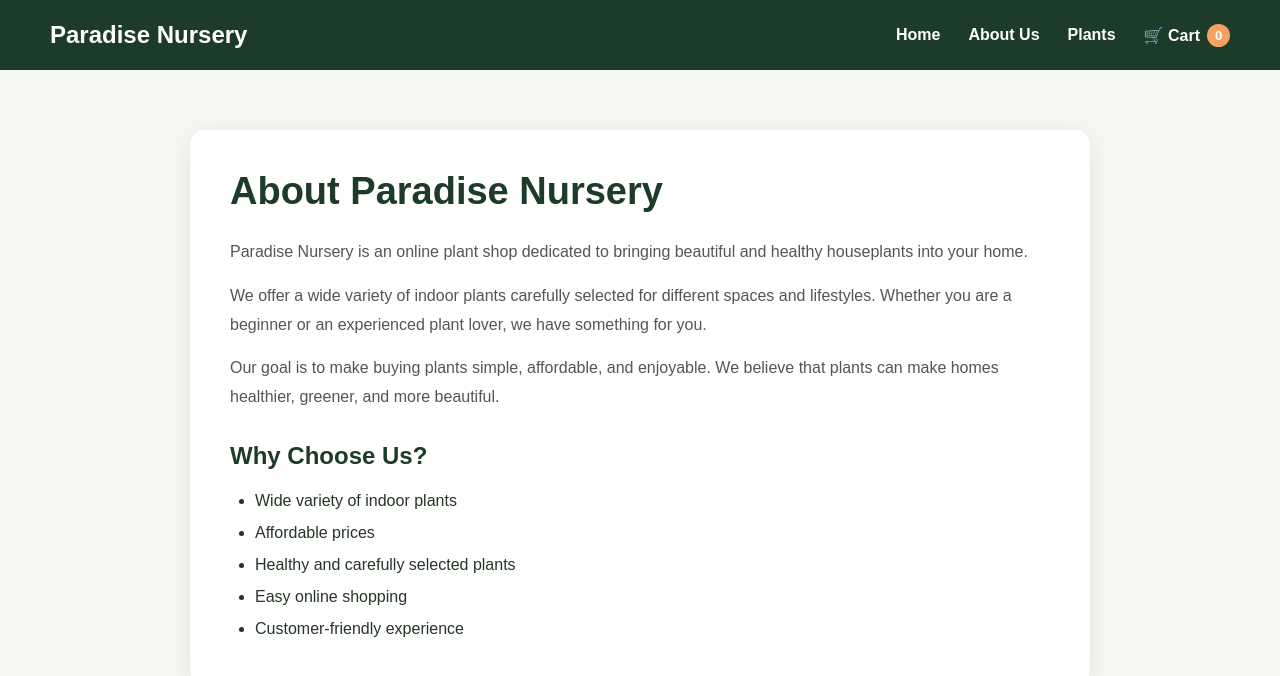
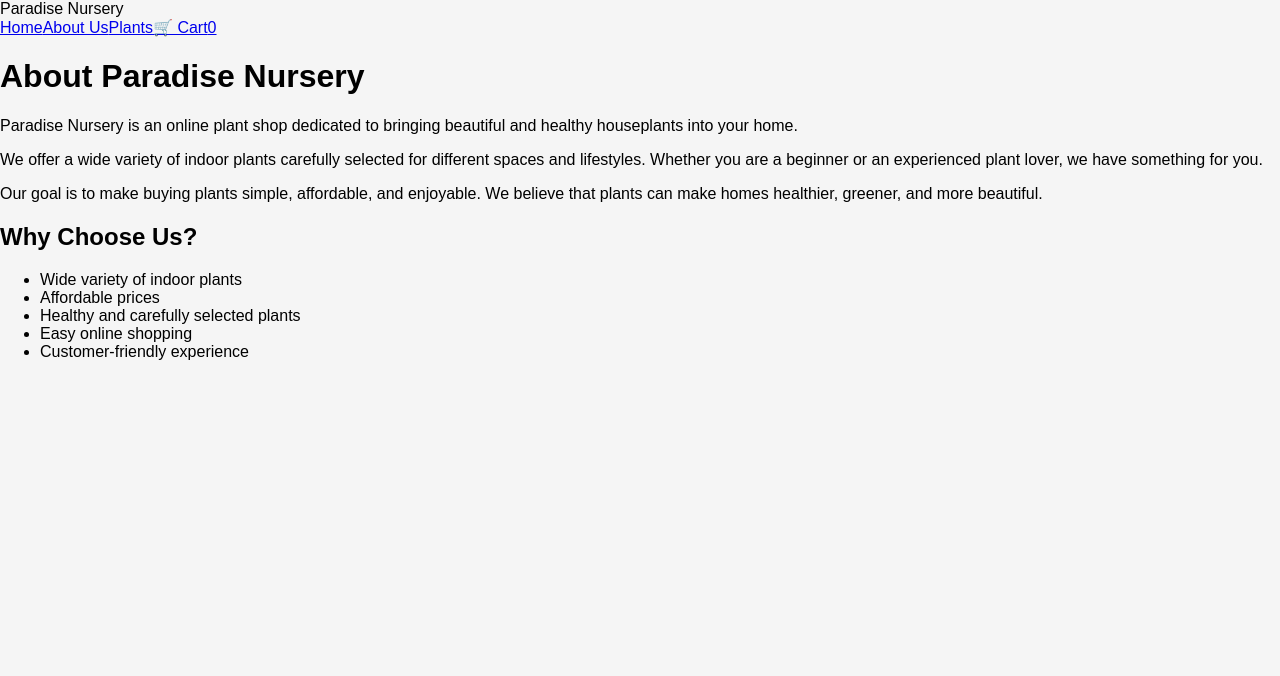
Before and after one commit to PramodStack/e-plantShopping, a React (Vite) app: page /about in a window 1280 px wide. Shown: the top 676 px of the page. Built offline with nearby package versions, Linux system fonts and the light colour scheme.

Commit message:
Update App.css

```diff
--- a/src/App.css
+++ b/src/App.css
@@ -1,422 +1,152 @@
 * {
   box-sizing: border-box;
-  margin: 0;
-  padding: 0;
 }
 
 body {
-  font-family: Arial, Helvetica, sans-serif;
-  background: #f5f7f3;
-  color: #263526;
+  margin: 0;
+  font-family: Arial, sans-serif;
+  background: #f5f5f5;
 }
 
-/* NAVBAR */
-
-.navbar {
-  height: 70px;
-  background: #1d3b29;
-  color: white;
-  display: flex;
-  align-items: center;
-  justify-content: space-between;
-  padding: 0 50px;
-  position: sticky;
-  top: 0;
-  z-index: 100;
+.background-image {
+  min-height: 100vh;
+  background-image: url("https://images.unsplash.com/photo-1497250681960-ef046c08a56e?auto=format&fit=crop&w=2000&q=80");
+  background-size: cover;
+  background-position: center;
+  background-repeat: no-repeat;
 }
 
-.logo {
-  font-size: 24px;
-  font-weight: bold;
+.home-page {
+  min-height: 100vh;
+  display: flex;
+  justify-content: center;
+  align-items: center;
+  text-align: center;
+  background: rgba(0, 0, 0, 0.35);
 }
 
-.nav-links {
-  display: flex;
-  align-items: center;
-  gap: 28px;
+.home-content {
+  background: rgba(255, 255, 255, 0.95);
+  padding: 50px;
+  border-radius: 20px;
+  max-width: 650px;
+  box-shadow: 0 10px 30px rgba(0, 0, 0, 0.25);
 }
 
-.nav-links a {
-  color: white;
-  text-decoration: none;
-  font-size: 16px;
-  font-weight: 600;
+.home-content h1 {
+  font-size: 42px;
+  margin-bottom: 15px;
+  color: #245c2a;
 }
 
-.nav-links a:hover {
-  color: #b9e6a4;
+.home-content p {
+  font-size: 18px;
+  margin-bottom: 30px;
+  color: #444;
 }
 
-.cart-link {
-  display: flex;
-  align-items: center;
-  gap: 7px;
-}
-
-.cart-count {
-  background: #f4a261;
+.get-started {
+  padding: 14px 30px;
+  border: none;
+  border-radius: 8px;
+  background: #2e7d32;
   color: white;
-  border-radius: 50%;
-  min-width: 23px;
-  height: 23px;
-  display: inline-flex;
-  align-items: center;
-  justify-content: center;
-  font-size: 13px;
-}
-
-/* HOME */
-
-.home-page {
-  min-height: calc(100vh - 70px);
-  background:
-    linear-gradient(
-      rgba(20, 55, 30, 0.55),
-      rgba(20, 55, 30, 0.55)
-    ),
-    url("https://images.unsplash.com/photo-1497250681960-ef046c08a56e?w=1600")
-    center/cover no-repeat;
-
-  display: flex;
-  align-items: center;
-  justify-content: center;
-  text-align: center;
-  padding: 40px;
-}
-
-.hero-content {
-  color: white;
-  max-width: 750px;
-}
-
-.hero-content h1 {
-  font-size: 64px;
-  margin-bottom: 20px;
-}
-
-.hero-content p {
-  font-size: 22px;
-  line-height: 1.6;
-  margin-bottom: 30px;
-}
-
-.hero-content button,
-.empty-cart button {
-  border: none;
-  background: #f4a261;
-  color: white;
-  padding: 14px 30px;
-  border-radius: 8px;
-  font-size: 17px;
-  font-weight: bold;
+  font-size: 18px;
   cursor: pointer;
 }
 
-.hero-content button:hover,
-.empty-cart button:hover {
-  background: #e88c45;
+.get-started:hover {
+  background: #1b5e20;
 }
 
-/* ABOUT */
-
-.about-page {
-  max-width: 900px;
-  margin: 60px auto;
-  padding: 40px;
-  background: white;
-  border-radius: 15px;
-  box-shadow: 0 5px 25px rgba(0, 0, 0, 0.08);
-}
-
-.about-page h1 {
-  color: #1d3b29;
-  font-size: 38px;
-  margin-bottom: 25px;
-}
-
-.about-page h2 {
-  color: #1d3b29;
-  margin-top: 30px;
-  margin-bottom: 15px;
-}
-
-.about-page p {
-  line-height: 1.8;
-  margin-bottom: 15px;
-  color: #555;
-}
-
-.about-page ul {
-  padding-left: 25px;
-  line-height: 2;
-}
-
-/* PRODUCTS */
-
 .products-page {
-  max-width: 1200px;
-  margin: 40px auto;
-  padding: 20px;
+  min-height: 100vh;
+  padding: 30px;
+  background: #f4f8f3;
 }
 
 .products-page > h1 {
   text-align: center;
-  font-size: 42px;
-  color: #1d3b29;
-  margin-bottom: 45px;
+  color: #245c2a;
 }
 
-.category {
-  margin-bottom: 50px;
+.products-page > p {
+  text-align: center;
+  font-weight: bold;
 }
 
-.category h2 {
-  color: #1d3b29;
-  font-size: 28px;
-  margin-bottom: 20px;
-  border-left: 5px solid #f4a261;
-  padding-left: 12px;
+.products-page section {
+  margin-bottom: 40px;
+}
+
+.products-page h2 {
+  color: #2e7d32;
+  border-bottom: 2px solid #2e7d32;
+  padding-bottom: 8px;
 }
 
 .product-grid {
   display: grid;
-  grid-template-columns: repeat(3, 1fr);
-  gap: 25px;
+  grid-template-columns: repeat(auto-fit, minmax(220px, 1fr));
+  gap: 20px;
 }
 
 .product-card {
   background: white;
-  border-radius: 14px;
-  overflow: hidden;
-  box-shadow: 0 5px 20px rgba(0, 0, 0, 0.08);
-  padding-bottom: 20px;
+  padding: 20px;
+  border-radius: 12px;
   text-align: center;
-  transition: transform 0.2s;
-}
-
-.product-card:hover {
-  transform: translateY(-5px);
+  box-shadow: 0 4px 12px rgba(0, 0, 0, 0.1);
 }
 
 .product-card img {
   width: 100%;
-  height: 220px;
+  height: 200px;
   object-fit: cover;
+  border-radius: 10px;
 }
 
-.product-card h3 {
-  font-size: 21px;
-  margin: 18px 10px 8px;
-}
-
-.price {
-  color: #1d3b29;
-  font-size: 19px;
-  font-weight: bold;
-  margin-bottom: 15px;
-}
-
-.product-card button {
-  background: #1d3b29;
+.product-card button,
+.cart-page button {
+  padding: 10px 18px;
+  border: none;
+  border-radius: 6px;
+  background: #2e7d32;
   color: white;
-  border: none;
-  padding: 11px 20px;
-  border-radius: 7px;
   cursor: pointer;
-  font-weight: bold;
-}
-
-.product-card button:hover {
-  background: #2e5b3d;
+  margin: 5px;
 }
 
 .product-card button:disabled {
-  background: #9aa39c;
+  background: #777;
   cursor: not-allowed;
 }
 
-/* CART */
-
 .cart-page {
-  max-width: 1000px;
-  margin: 40px auto;
-  padding: 20px;
+  min-height: 100vh;
+  padding: 30px;
+  background: #f4f8f3;
 }
 
-.cart-page > h1 {
-  color: #1d3b29;
+.cart-page h1 {
   text-align: center;
-  font-size: 40px;
-  margin-bottom: 30px;
-}
-
-.cart-summary {
-  background: #1d3b29;
-  color: white;
-  padding: 25px;
-  border-radius: 12px;
-  display: flex;
-  justify-content: space-between;
-  margin-bottom: 25px;
+  color: #245c2a;
 }
 
 .cart-item {
   display: flex;
+  gap: 20px;
+  align-items: center;
   background: white;
+  margin: 15px auto;
   padding: 20px;
-  margin-bottom: 20px;
-  border-radius: 12px;
-  box-shadow: 0 4px 15px rgba(0, 0, 0, 0.07);
-  gap: 25px;
+  border-radius: 10px;
+  max-width: 800px;
 }
 
 .cart-item img {
-  width: 180px;
-  height: 150px;
+  width: 100px;
+  height: 100px;
   object-fit: cover;
-  border-radius: 10px;
+  border-radius: 8px;
 }
-
-.cart-item-info {
-  flex: 1;
-}
-
-.cart-item-info h3 {
-  font-size: 24px;
-  margin-bottom: 10px;
-}
-
-.cart-item-info p {
-  margin-bottom: 10px;
-  color: #555;
-}
-
-.quantity-controls {
-  display: flex;
-  align-items: center;
-  gap: 15px;
-  margin: 15px 0;
-}
-
-.quantity-controls button {
-  width: 35px;
-  height: 35px;
-  border: none;
-  background: #1d3b29;
-  color: white;
-  border-radius: 5px;
-  font-size: 20px;
-  cursor: pointer;
-}
-
-.quantity-controls button:disabled {
-  background: #aaa;
-  cursor: not-allowed;
-}
-
-.quantity-controls span {
-  font-size: 18px;
-  font-weight: bold;
-}
-
-.item-total {
-  font-weight: bold;
-  color: #1d3b29 !important;
-}
-
-.delete-button {
-  background: #d9534f;
-  border: none;
-  color: white;
-  padding: 8px 18px;
-  border-radius: 6px;
-  cursor: pointer;
-}
-
-.cart-actions {
-  display: flex;
-  justify-content: center;
-  gap: 20px;
-  margin-top: 30px;
-}
-
-.checkout-button,
-.continue-button {
-  border: none;
-  padding: 13px 25px;
-  border-radius: 7px;
-  color: white;
-  font-weight: bold;
-  cursor: pointer;
-}
-
-.checkout-button {
-  background: #1d3b29;
-}
-
-.continue-button {
-  background: #f4a261;
-}
-
-.empty-cart {
-  text-align: center;
-}
-
-.empty-cart p {
-  margin: 20px 0;
-  font-size: 20px;
-}
-
-/* RESPONSIVE */
-
-@media (max-width: 800px) {
-  .navbar {
-    padding: 0 20px;
-  }
-
-  .nav-links {
-    gap: 12px;
-  }
-
-  .logo {
-    font-size: 18px;
-  }
-
-  .hero-content h1 {
-    font-size: 42px;
-  }
-
-  .product-grid {
-    grid-template-columns: repeat(2, 1fr);
-  }
-
-  .cart-summary {
-    flex-direction: column;
-    gap: 10px;
-  }
-}
-
-@media (max-width: 550px) {
-  .navbar {
-    height: auto;
-    padding: 15px;
-    flex-direction: column;
-    gap: 15px;
-  }
-
-  .product-grid {
-    grid-template-columns: 1fr;
-  }
-
-  .cart-item {
-    flex-direction: column;
-  }
-
-  .cart-item img {
-    width: 100%;
-  }
-
-  .cart-actions {
-    flex-direction: column;
-  }
-}
```
